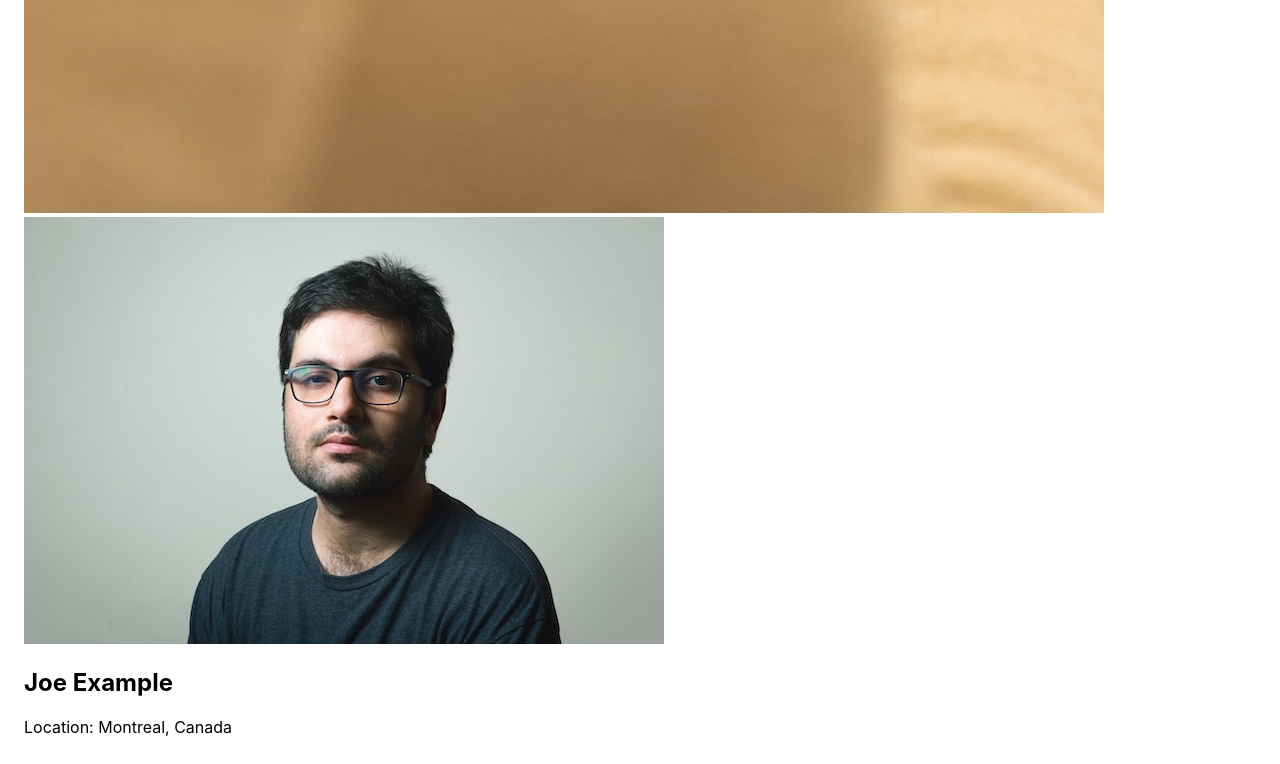
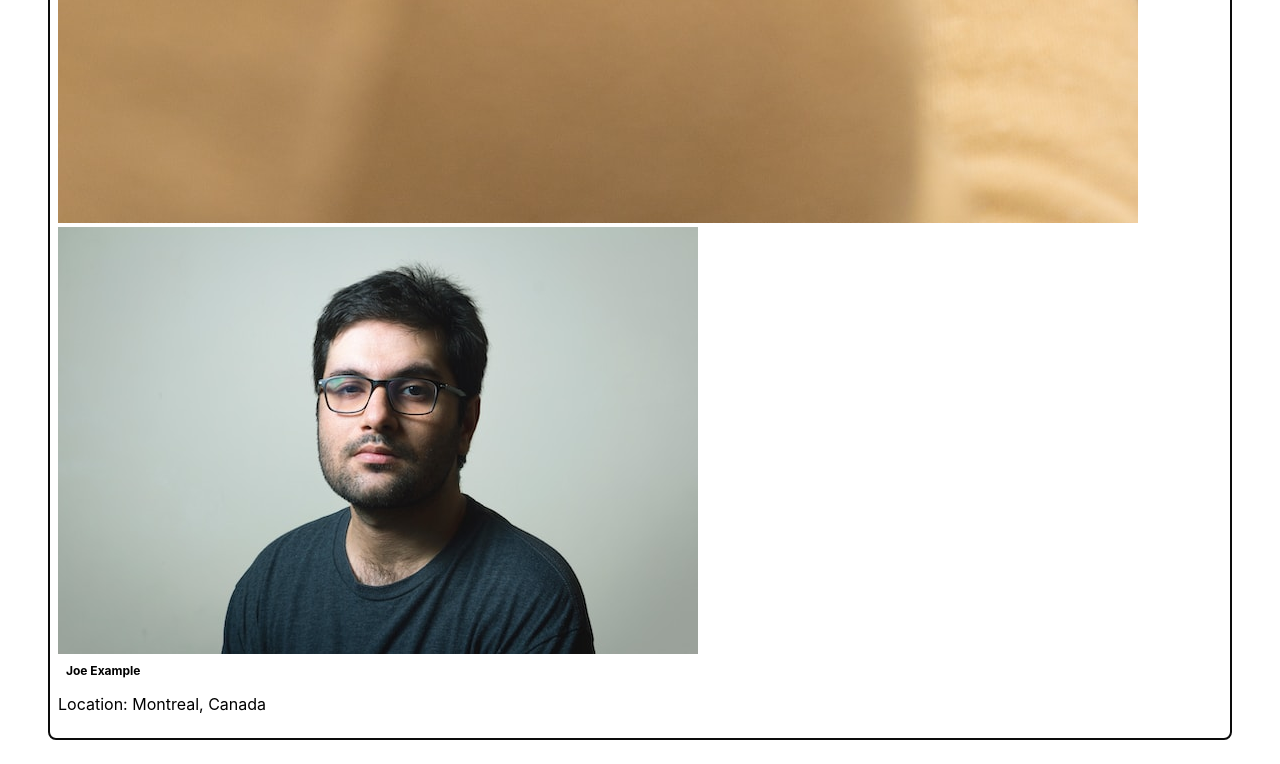
Before and after one commit to arpipatel-ap/Photolabs, a React (Create React App) app in the folder frontend/: page / in a window 1280 px wide. Shown: the part 1732-2496 px from the top of the page. Built offline with nearby package versions, Linux system fonts and the light colour scheme; the HTML template or start-up script is replaced by a standard one.

Commit message:
add styling classname in jsx

```diff
--- a/frontend/src/components/PhotoListItem.jsx
+++ b/frontend/src/components/PhotoListItem.jsx
@@ -2,14 +2,15 @@
 import "../styles/PhotoListItem.scss";
 
 const PhotoListItem = ({ username, imageSource, id, location, profile }) => {
+
   return (
-    <div>
-      <img src={imageSource} alt ="Image" />
-      <img src={profile} alt= "Profile" />
-      <div>
-        <h2>{username}</h2>
-        <p>Location: {location.city}, {location.country}</p>
-      </div>
+    <div className="photo-list__item">
+      <img className= " .photo-list__image"src={imageSource} alt ="Image" />
+      <img className = ".photo-list__user-profile"src={profile} alt= "Profile" />
+
+        <h2 className="photo-list__user-info ">{username}</h2>
+        <p className=".photo-list__user-location">Location: {location.city}, {location.country}</p>
+
     </div>
   );
 };
--- a/frontend/src/styles/PhotoListItem.scss
+++ b/frontend/src/styles/PhotoListItem.scss
@@ -6,6 +6,7 @@
   border-style: solid;
   border-radius: 8px;
   max-width: fit-content;
+  border: 2px solid #0c0c0c;
 }
 
 .photo-list__image {
```
